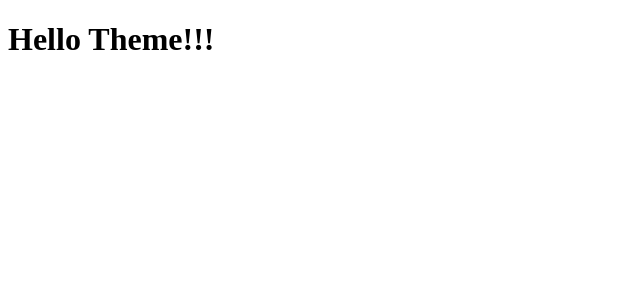
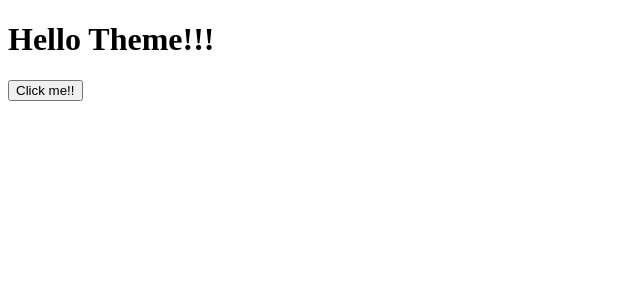
Before and after one commit to joyjsmun/styledComponents_practice, a React (Create React App) app: page / in a window 1280 px wide. Shown: the top 300 px of the page, without its empty margins (0-640 px from the left). Built offline with nearby package versions, Linux system fonts and the light colour scheme.

Commit message:
ADD: recap for using typescript

```diff
--- a/src/App.tsx
+++ b/src/App.tsx
@@ -11,8 +11,16 @@ const H1 = styled.h1`
 `
 
 function App() {
+  const onClick = (event:React.FormEvent<HTMLButtonElement>) =>{
+    console.log("clicked");
+  }
+
+
   return <Container>
     <H1>Hello Theme!!!</H1>
+    <form>
+    <button onClick={onClick}>Click me!!</button>
+    </form>
   </Container>
 }
 
```
